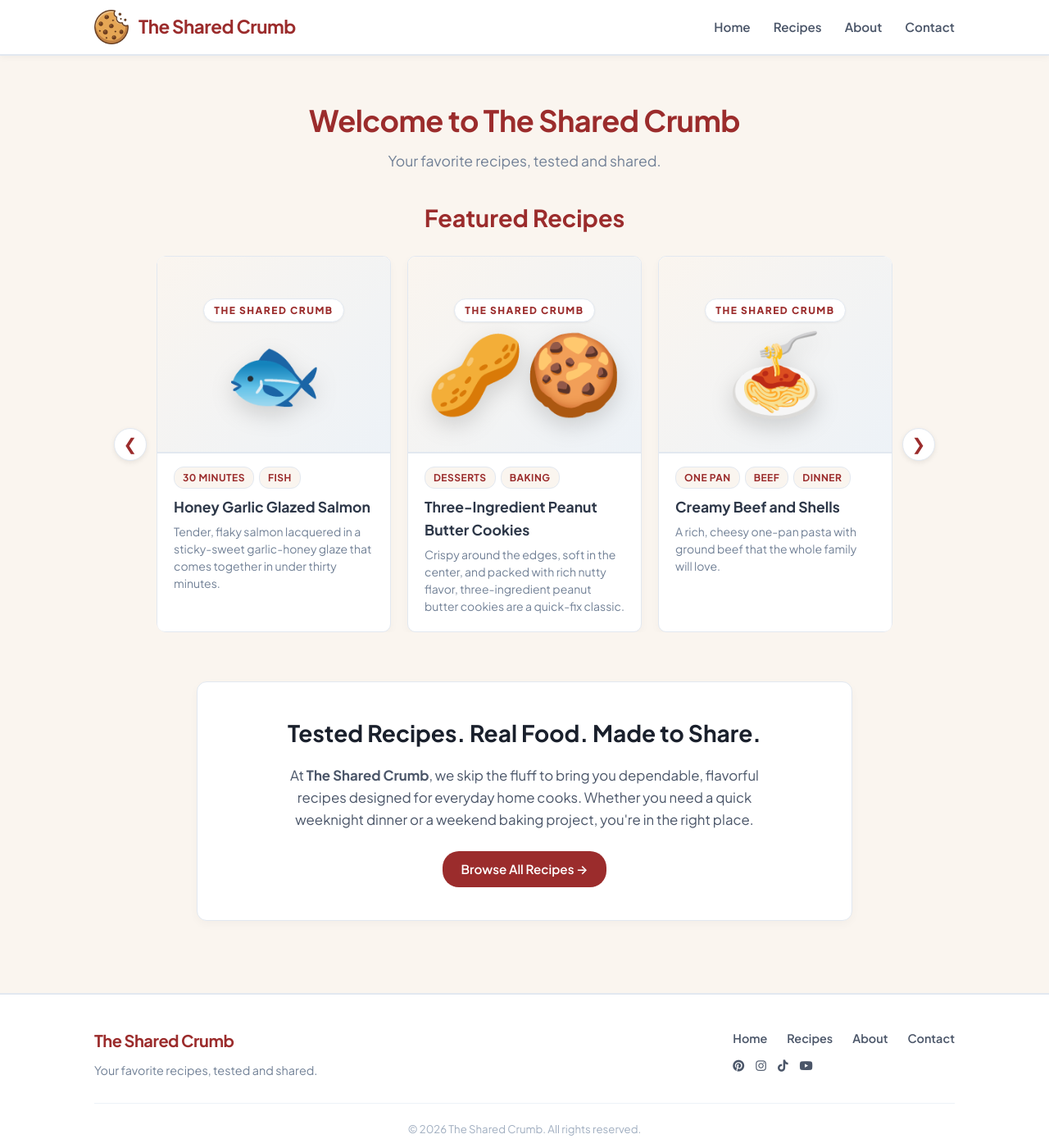
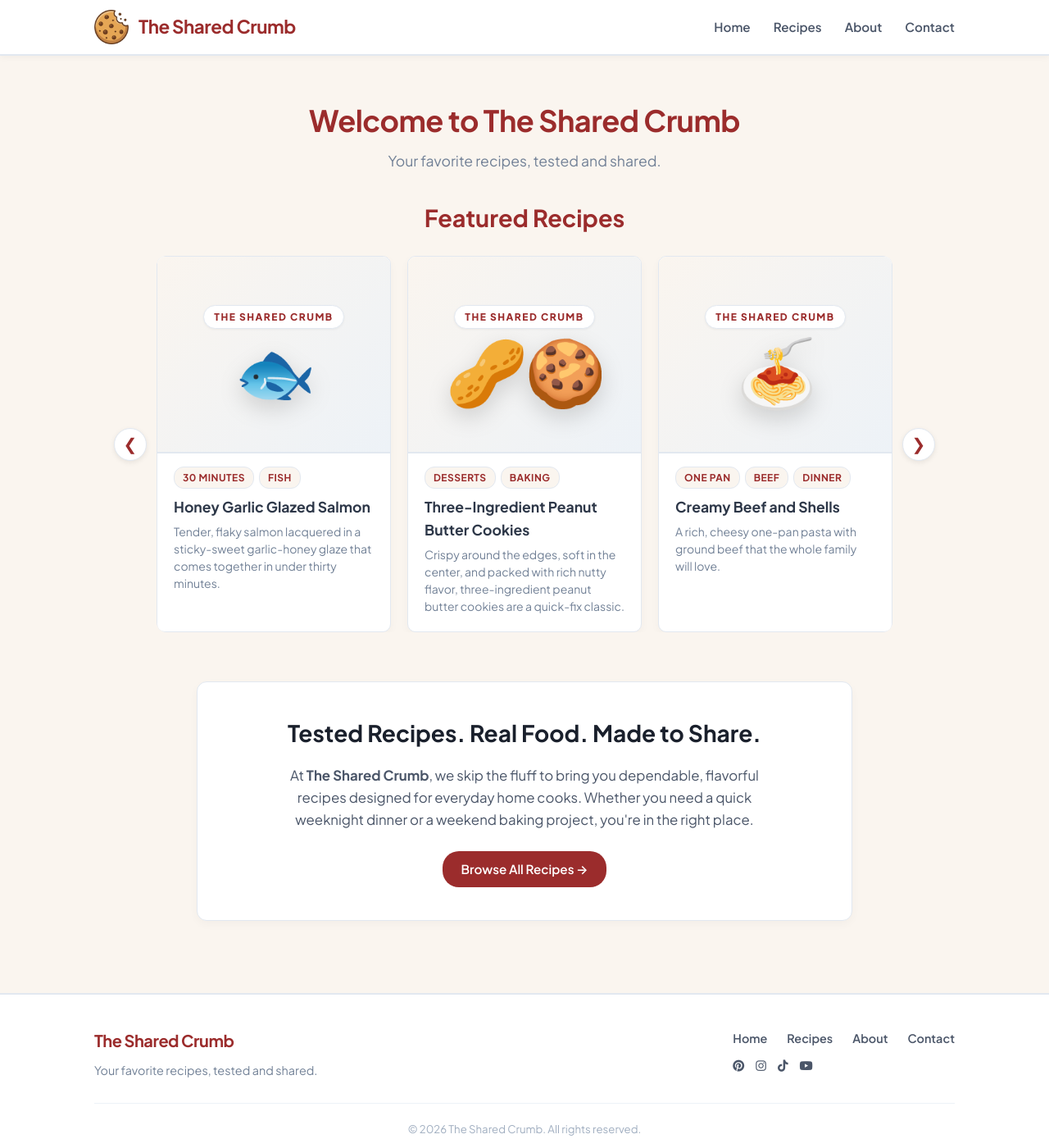
Before and after one commit to TheSharedCrumb/TheSharedCrumb, a Jekyll site: the page built from index.html, in a window 1280 px wide and 1400 px high. Shown: the whole window at 82% size. Built offline with Jekyll 4.4.1, drawn with Linux system fonts in a browser that asks for light colours.

Commit message:
Refine custom recipe icon styles
Updated icon styling for improved appearance and multi-emoji support.

```diff
--- a/assets/css/style.css
+++ b/assets/css/style.css
@@ -1318,11 +1318,13 @@ footer {
   box-shadow: 0 1px 3px rgba(0, 0, 0, 0.05);
 }
 
-/* Enlarged Icon with Natural Drop Shadow */
+/* Enlarged Icon with Natural Drop Shadow & Multi-Emoji Support */
 .custom-recipe-icon {
-  font-size: 6rem; /* Bumped up from 5rem */
+  font-size: 5rem;
   line-height: 1;
   display: block;
+  white-space: nowrap; /* Prevents stacked emojis across all card views */
+  letter-spacing: -0.05em; /* Keeps multi-emoji pairs snugly placed */
   filter: drop-shadow(0 10px 14px rgba(0, 0, 0, 0.15)); /* Soft 3D lift */
   transition: transform 0.2s ease-in-out;
 }
```
